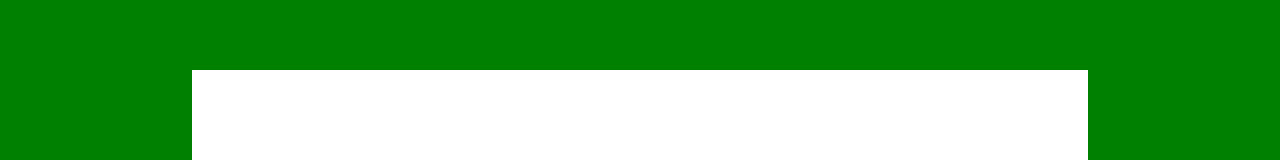
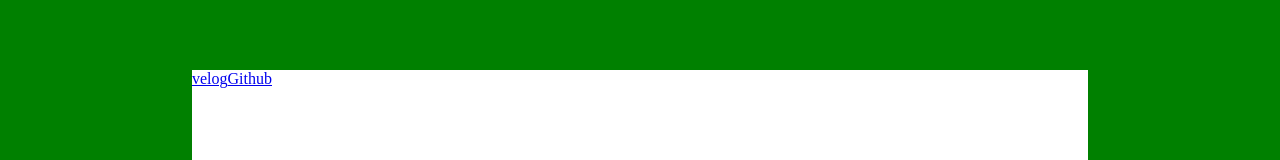
Before and after one commit to Jeong-IK/MyBlog, a React (Create React App) app in the folder myblog/: page /Sns in a window 1280 px wide. Shown: the part 170-330 px from the top of the page. Built offline with nearby package versions, Linux system fonts and the light colour scheme.

Commit message:
Sns a tag 생성 기능 구현 완료

```diff
--- a/myblog/src/Components/Body/Contents/SNS/Button/Button_style.ts
+++ b/myblog/src/Components/Body/Contents/SNS/Button/Button_style.ts
@@ -0,0 +1,3 @@
+import styled from "styled-components";
+
+export const
--- a/myblog/src/Components/Body/Contents/SNS/Button/index.tsx
+++ b/myblog/src/Components/Body/Contents/SNS/Button/index.tsx
@@ -1,5 +1,6 @@
-import React from 'react';
+import React, { FunctionComponent } from 'react';
+import { Snsdata } from '../Sns_type';
 
-export const Button = () =>{
-    <button></button>;
+export const Button: FunctionComponent<Snsdata> = prop =>{
+    return <a href={prop.url} target='_blank' rel='noreferrer'>{prop.name}</a>;
 }
--- a/myblog/src/Components/Body/Contents/SNS/Sns.tsx
+++ b/myblog/src/Components/Body/Contents/SNS/Sns.tsx
@@ -1,4 +1,10 @@
 import React from 'react';
-import {Button} from './Button';
+import { Button } from './Button';
 
-export const Sns = () => {return (<Button/>)};
+export const Sns = () => {
+    return (
+                <>
+                    <Button name='velog' url='https://velog.io/@han1368'></Button>
+                    <Button name='Github' url='https://github.com/Jeong-IK'></Button>
+                </>
+            )};
--- /dev/null
+++ b/myblog/src/Components/Body/Contents/SNS/Sns_type.ts
@@ -0,0 +1,4 @@
+export interface Snsdata {
+    name:string
+    url:string
+}
```
